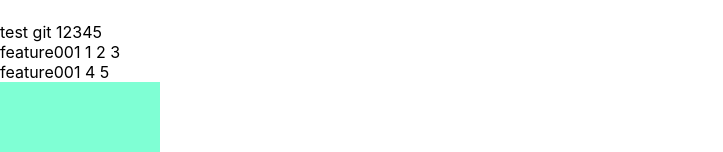
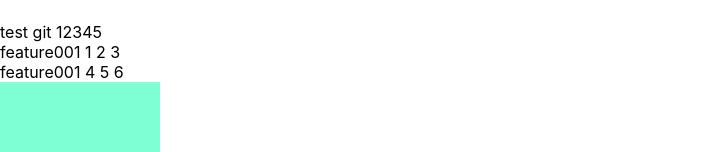
Before and after one commit to xychenxy/new_lib_add_ons, a React (Create React App) app: page / in a window 1280 px wide. Shown: the part 465-617 px from the top of the page, without its empty margins (0-723 px from the left). Built offline with nearby package versions, Linux system fonts and the light colour scheme.

Commit message:
developer 6

```diff
--- a/src/components/framerMotion/framerMotionIndex.js
+++ b/src/components/framerMotion/framerMotionIndex.js
@@ -97,7 +97,7 @@ const FramerMotionIndex = () => {
 			</button>
 			<p>test git 12345</p>
 			<p>feature001 1 2 3</p>
-			<p>feature001 4 5</p>
+			<p>feature001 4 5 6</p>
 			<div>
 				<motion.div className="box" animate={control}></motion.div>
 			</div>
```
